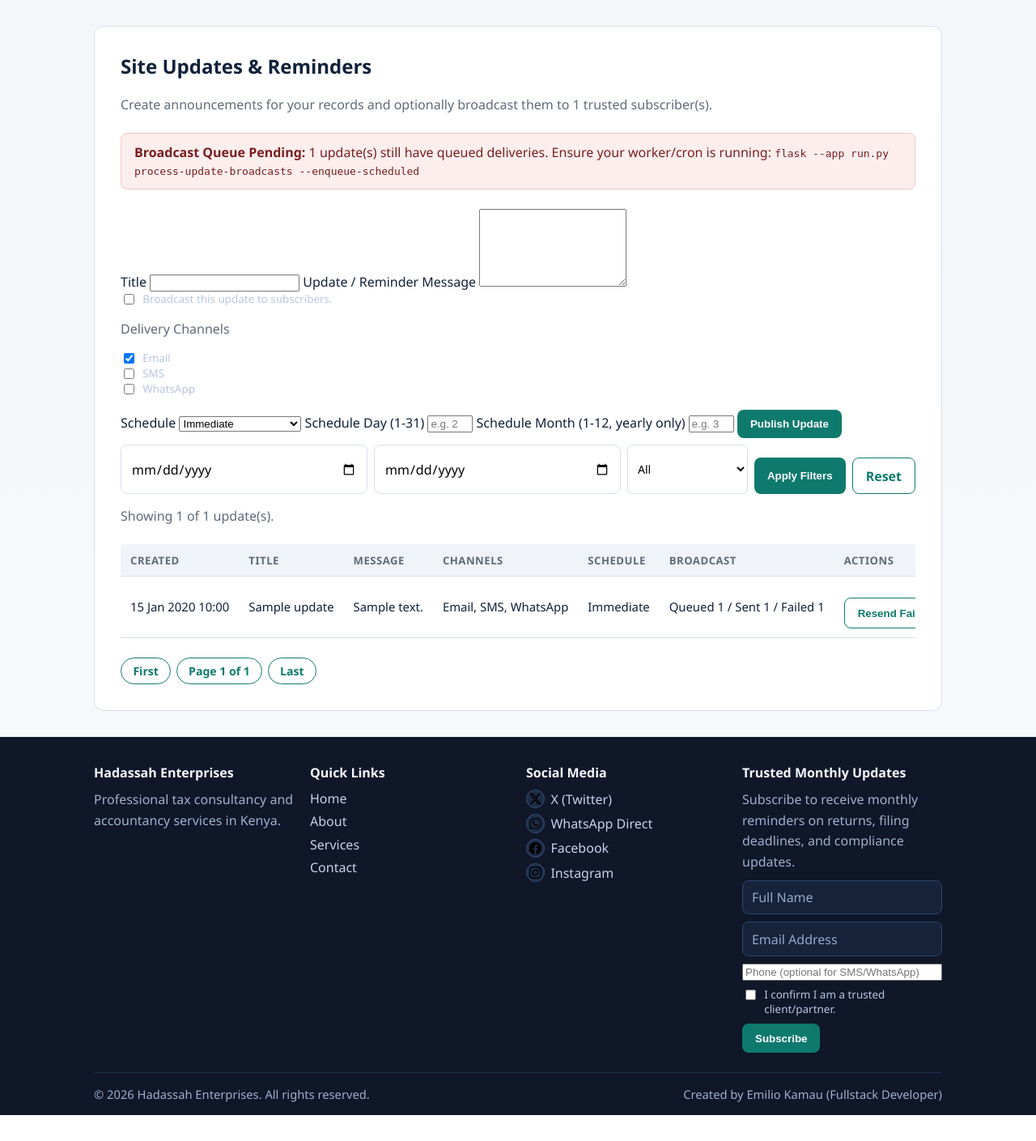
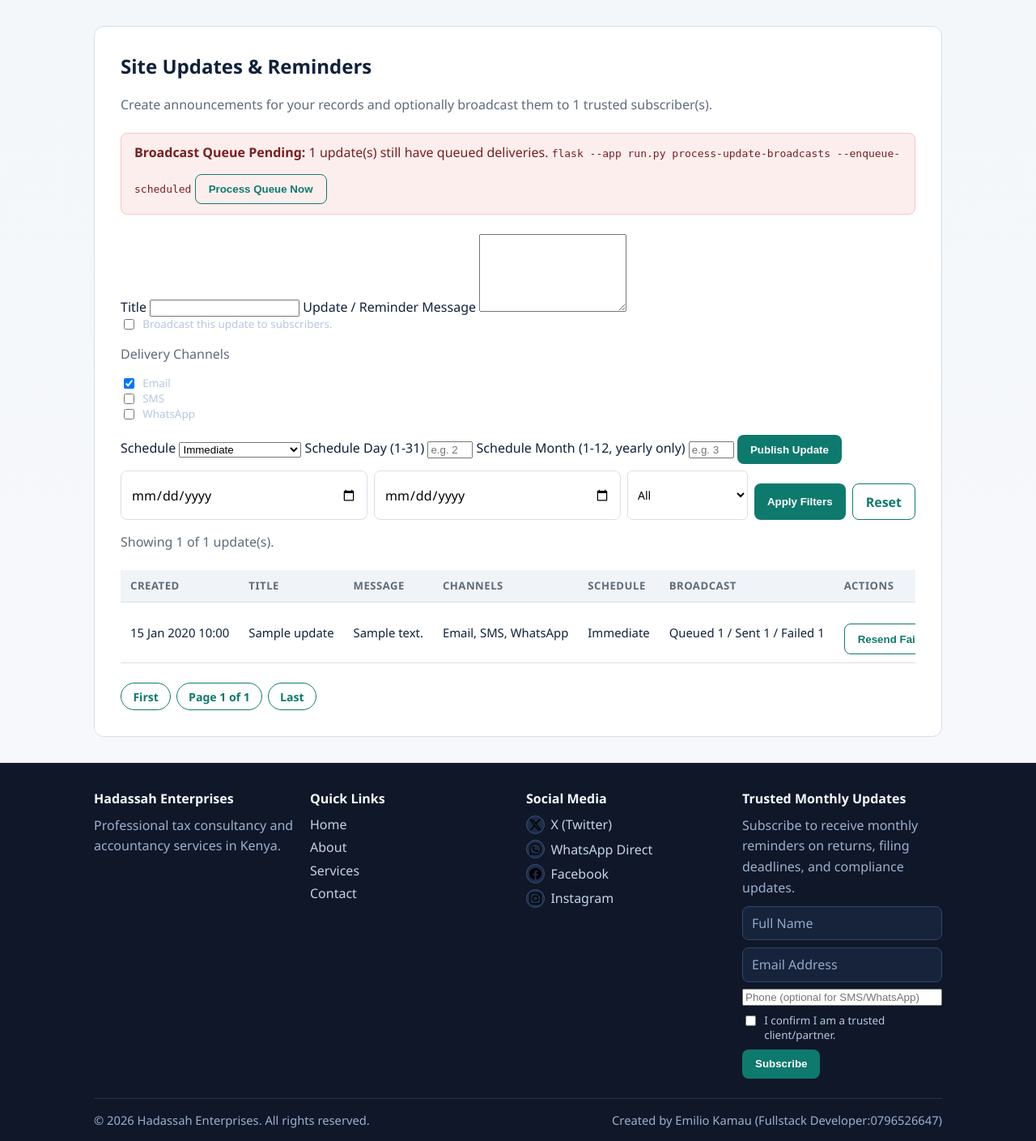
Before and after one commit to emiliokamau/haddassa-enterprise, a Flask app: page /admin/updates in a window 1280 px wide. Shown: the part 126-1535 px from the top of the page at 81% size. Before the commit the page ends 1503 px from the top, so only its background shows below. Run offline with Flask 3, Linux system fonts and the light colour scheme; a user stored in the database is signed in; tables that the repository leaves empty hold one stand-in row (values such as "Sample post"); some libraries are stand-ins or nearby versions.

Commit message:
feat: add manual admin broadcast queue processing fallback

```diff
--- a/backend/app/routes/admin.py
+++ b/backend/app/routes/admin.py
@@ -14,7 +14,12 @@ from ..models import (
 )
 from ..services.audit import log_action
 from ..services.authz import role_required
-from ..services.broadcasts import enqueue_site_update_broadcast, requeue_failed_deliveries
+from ..services.broadcasts import (
+    enqueue_due_scheduled_updates,
+    enqueue_site_update_broadcast,
+    process_site_update_queue,
+    requeue_failed_deliveries,
+)
 
 admin_bp = Blueprint("admin", __name__, url_prefix="/admin")
 
@@ -315,6 +320,40 @@ def resend_failed_update_deliveries(update_id):
     return redirect(url_for("admin.updates"))
 
 
+
+@admin_bp.route("/updates/process-queue", methods=["POST"])
+@login_required
+@role_required("admin")
+def process_updates_queue_now():
+    enqueue_result = enqueue_due_scheduled_updates()
+    result = process_site_update_queue(batch_size=200)
+
+    log_action(
+        "site_update_process_queue_manual",
+        entity_type="site_update",
+        details={
+            "updates_queued": enqueue_result["updates_queued"],
+            "deliveries_queued": enqueue_result["deliveries_queued"],
+            "processed": result["processed"],
+            "sent": result["sent"],
+            "failed": result["failed"],
+        },
+    )
+    db.session.commit()
+
+    flash(
+        "Queue processed: "
+        f"processed {result['processed']}, sent {result['sent']}, failed {result['failed']}. "
+        f"Scheduled enqueued: {enqueue_result['deliveries_queued']} delivery item(s).",
+        "success",
+    )
+
+    return_to = (request.form.get("return_to") or "").strip()
+    if return_to.startswith("/admin/updates"):
+        return redirect(return_to)
+    return redirect(url_for("admin.updates"))
+
+
 @admin_bp.route("/bookings/<int:booking_id>/status", methods=["POST"])
 @login_required
 @role_required("admin")
--- a/backend/app/templates/admin_updates.html
+++ b/backend/app/templates/admin_updates.html
@@ -9,8 +9,13 @@
 {% if pending_queue_updates > 0 %}
 <div class="flash flash-error section-gap" role="alert">
     <strong>Broadcast Queue Pending:</strong>
-    {{ pending_queue_updates }} update(s) still have queued deliveries. Ensure your worker/cron is running:
+    {{ pending_queue_updates }} update(s) still have queued deliveries.
     <code>flask --app run.py process-update-broadcasts --enqueue-scheduled</code>
+    <form method="post" action="{{ url_for('admin.process_updates_queue_now') }}" class="inline-form">
+        <input type="hidden" name="csrf_token" value="{{ csrf_token() }}">
+        <input type="hidden" name="return_to" value="{{ request.full_path }}">
+        <button type="submit" class="button button-outline">Process Queue Now</button>
+    </form>
 </div>
 {% endif %}
 
--- a/backend/app/templates/base.html
+++ b/backend/app/templates/base.html
@@ -150,7 +150,7 @@
                         </a>
                     </li>
                     <li>
-                        <a href="https://wa.me/{{ config.get('WHATSAPP_NUMBER', '254796526647')|replace('+', '')|replace(' ', '')|replace('-', '') }}?text=Hello%20Hadassah%20Enterprises%2C%20I%20need%20help%20with%20tax%20filings"
+                        <a href="https://wa.me/{{ config.get('WHATSAPP_NUMBER', '14155238886')|replace('+', '')|replace(' ', '')|replace('-', '') }}?text=Hello%20Hadassah%20Enterprises%2C%20I%20need%20help%20with%20tax%20filings"
                            target="_blank"
                            rel="noopener noreferrer">
                             <span class="social-icon" aria-hidden="true">
@@ -197,7 +197,7 @@
 
         <div class="footer-bottom">
             <p>&copy; <span id="year"></span> Hadassah Enterprises. All rights reserved.</p>
-            <p>Created by Emilio Kamau (Fullstack Developer)</p>
+            <p>Created by Emilio Kamau (Fullstack Developer:0796526647)</p>
         </div>
     </div>
 </footer>
```
Also changed, not shown: backend/tests/test_admin_updates.py (+56 -0 lines).
